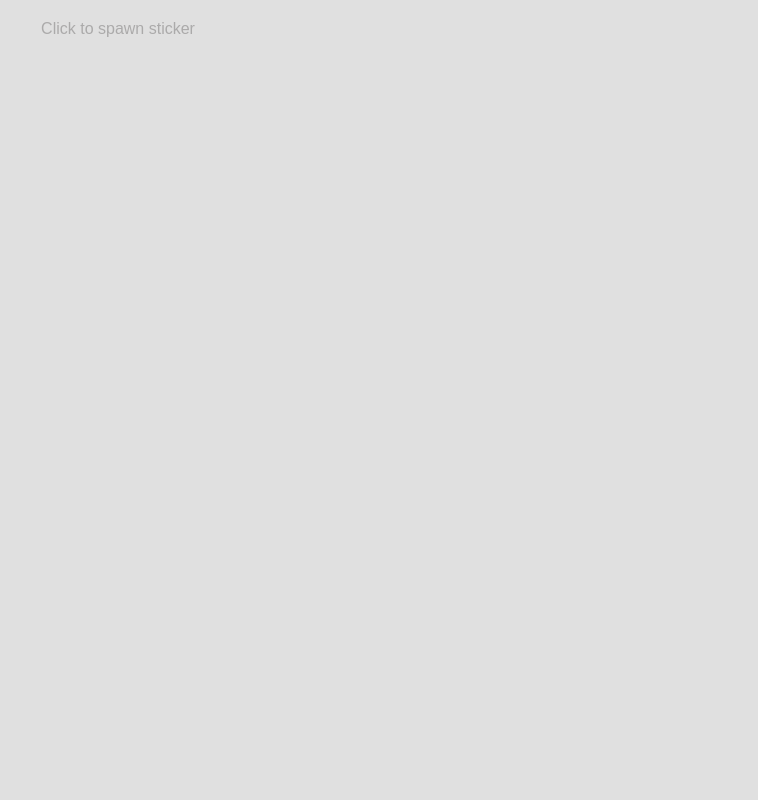
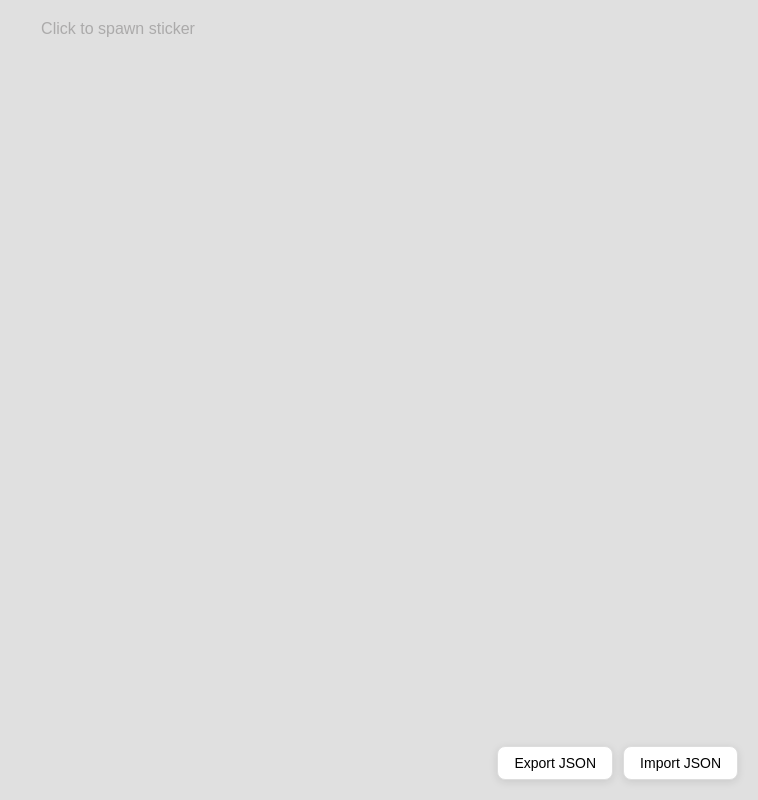
Before and after one commit to Fawkward/webstickynotes, a Vue app: page / in a window 1280 px wide. Shown: the whole page, without its empty margins (522-1280 px from the left). Built offline with nearby package versions, Linux system fonts and the light colour scheme; the HTML template or start-up script is replaced by a standard one.

Commit message:
feat: ability to export/import notes

```diff
--- a/src/App.vue
+++ b/src/App.vue
@@ -3,7 +3,7 @@ import StickyNote from './components/StickyNote.vue'
 import { useNotes } from './composables/useNotes'
 import { useDraggable } from './composables/useDraggable'
 
-const { notes, addNote, deleteNote, updateNote } = useNotes()
+const { notes, addNote, deleteNote, updateNote, importNotes, exportNotes } = useNotes()
 
 const { startDragging, onMouseMove, stopDragging } = useDraggable()
 
@@ -30,6 +30,13 @@ const handleDragStart = (payload: { id: number; event: MouseEvent }) => {
     @mouseup="stopDragging"
     @mouseleave="stopDragging"
   >
+    <div class="controls">
+      <button @click="exportNotes" class="btn">Export JSON</button>
+      <label class="btn">
+        Import JSON
+        <input type="file" @change="importNotes" accept=".json" hidden />
+      </label>
+    </div>
     <div class="instruction">Click to spawn sticker</div>
 
     <StickyNote
@@ -59,4 +66,25 @@ const handleDragStart = (payload: { id: number; event: MouseEvent }) => {
   font-family: sans-serif;
   pointer-events: none;
 }
+.controls {
+  position: absolute;
+  bottom: 20px;
+  right: 20px;
+  display: flex;
+  gap: 10px;
+  z-index: 1000;
+}
+.btn {
+  padding: 8px 16px;
+  background: white;
+  border-radius: 8px;
+  cursor: pointer;
+  box-shadow: 0 2px 8px rgba(0, 0, 0, 0.1);
+  font-family: sans-serif;
+  font-size: 14px;
+  border: 1px solid #ddd;
+}
+.btn:hover {
+  background: #f5f5f5;
+}
 </style>
--- a/src/composables/useNotes.ts
+++ b/src/composables/useNotes.ts
@@ -43,9 +43,43 @@ export function useNotes() {
   const updateNote = (id: number, updates: Partial<Note>) => {
     const note = notes.value.find((n) => n.id === id)
     if (note) {
-      Object.assign(note, updates) // Умное обновление полей
+      Object.assign(note, updates)
       if (updates.text !== undefined) note.isNew = false
     }
+  }
+
+  const exportNotes = () => {
+    const dataStr = JSON.stringify(notes.value, null, 2)
+    const blob = new Blob([dataStr], { type: 'application/json' })
+    const url = URL.createObjectURL(blob)
+
+    const link = document.createElement('a')
+    link.href = url
+    link.download = `notes-export-${Date.now()}.json`
+    link.click()
+
+    URL.revokeObjectURL(url)
+  }
+
+  const importNotes = (event: Event) => {
+    const input = event.target as HTMLInputElement
+    if (!input.files?.length) return
+
+    const file = input.files[0]
+    if (!file) return
+    const reader = new FileReader()
+
+    reader.onload = (e) => {
+      try {
+        const importedData = JSON.parse(e.target?.result as string)
+        if (Array.isArray(importedData)) {
+          notes.value = importedData
+        }
+      } catch (err) {
+        alert('Error while importing notes: ' + (err as Error).message)
+      }
+    }
+    reader.readAsText(file)
   }
 
   return {
@@ -53,5 +87,7 @@ export function useNotes() {
     addNote,
     deleteNote,
     updateNote,
+    importNotes,
+    exportNotes,
   }
 }
```
